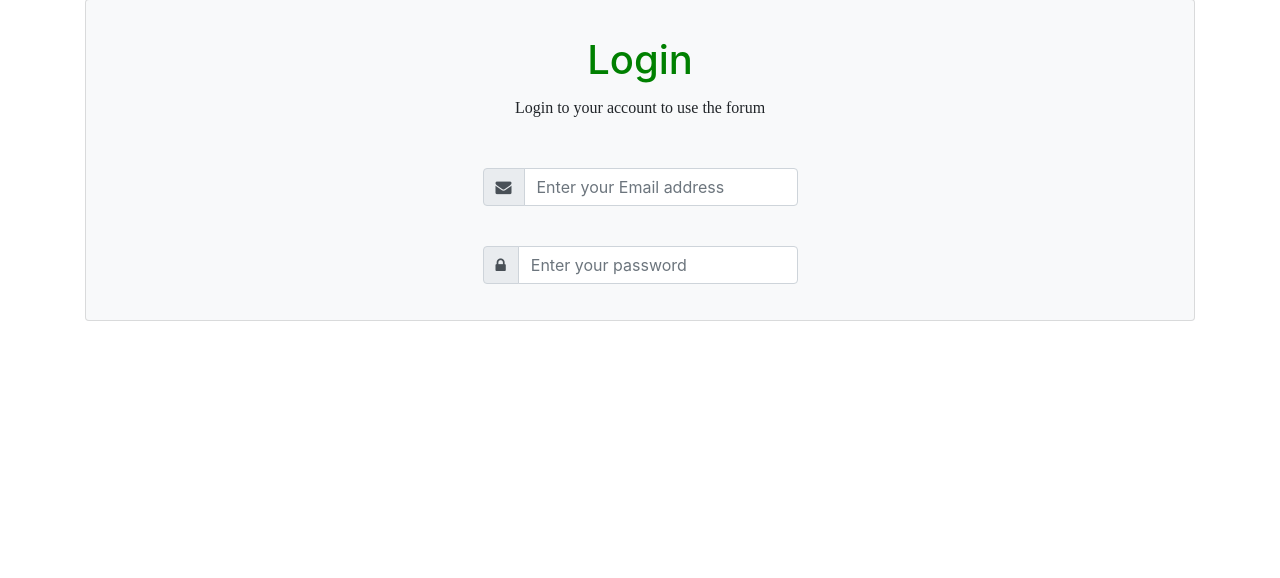
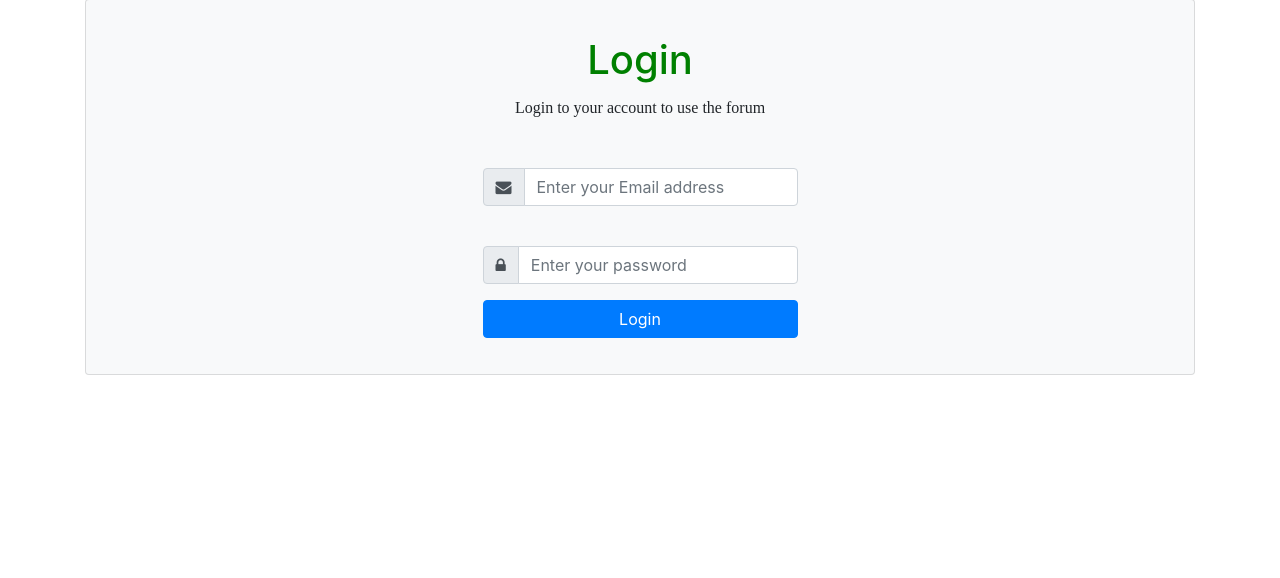
Before and after one commit to francescoopiccoli/Information-Security-Project, a Flask app: page /login in a window 1280 px wide. Shown: the part 129-707 px from the top of the page. Run offline with Flask 2, Linux system fonts and the light colour scheme; some libraries are stand-ins or nearby versions.

Commit message:
re-added button login

```diff
--- a/website/templates/login.html
+++ b/website/templates/login.html
@@ -21,7 +21,9 @@ content %}
                 </div>
                 <input class="form-control" placeholder="Enter your password" type="password">
             </div> <!-- form-group// -->
-
+            <div class="form-group">
+                <button type="submit" class="btn btn-primary btn-block"> Login</button>
+            </div> <!-- form-group// -->
         </form>
     </article>
 </div>
```
